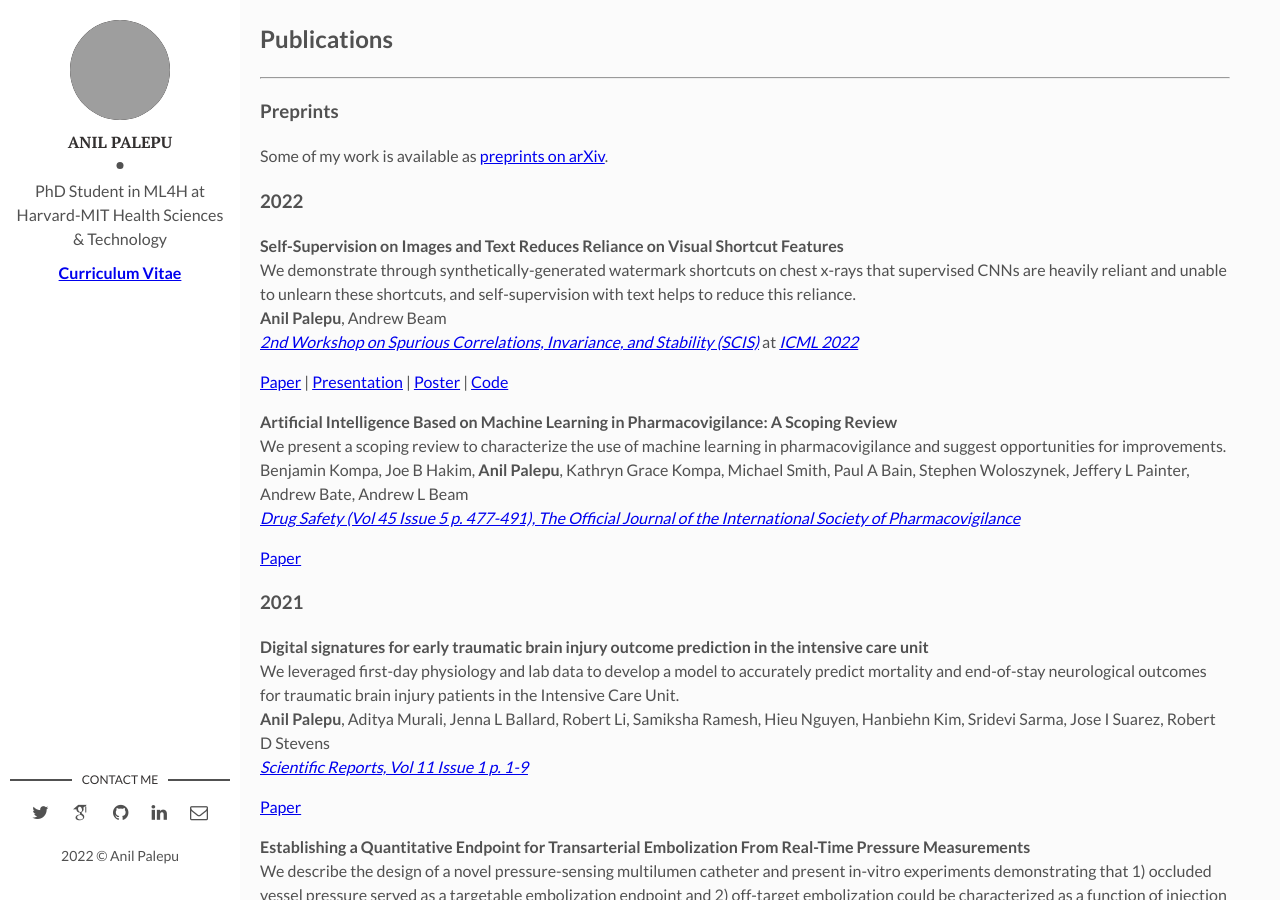
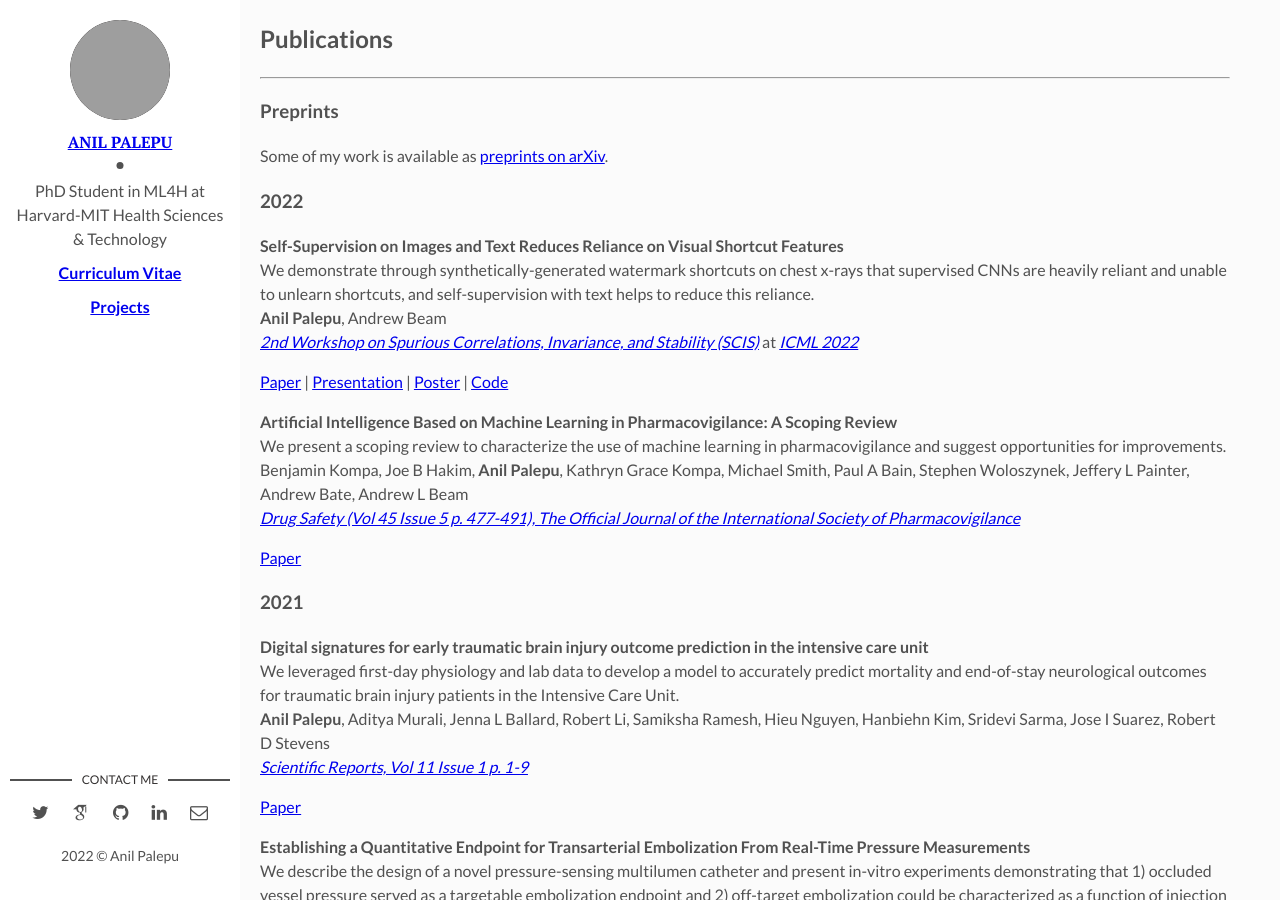
Before and after one commit to apalepu13/apalepu13.GitHub.io, a Jekyll site: the page built from index.html, in a window 1280 px wide and 900 px high, scrolled down 377 px. Built offline with Jekyll 4.4.1, drawn with Linux system fonts in a browser that asks for light colours; nearby versions of some CDN libraries; some web fonts are replaced; the list of posts is cut into pages by our own code; grey boxes are pictures that could not be loaded.

Commit message:
Adding projects page

```diff
--- a/_layouts/main.html
+++ b/_layouts/main.html
@@ -8,9 +8,10 @@ layout: default
       <div class="cover-author-image">
         <a href="{{site.baseurl}}/"><img src="{{site.baseurl}}/assets/img/{% if site.author-img %}{{site.author-img}}{% endif %}" alt="{{site.author}}"></a>
       </div>
-      <div class="author-name">{{site.author}}</div>
+      <div class="author-name"><a href="index.html">{{site.author}}</a></div>
       <p>{{site.about-author}}</p>
       <p><strong><a href="cv.pdf">Curriculum Vitae</a></strong></p>
+      <p><strong><a href="projects.html">Projects</a></strong></p>
     </div>
   </header> <!-- End Header -->
   <footer>
--- a/index.html
+++ b/index.html
@@ -20,7 +20,8 @@ layout: main
           <p>
             <ul class="nav nav-pills nav-stacked">
             <li> 30 September 22 -- Started the personal website.</li>
-            </p>
+            </ul>
+          </p>
         </div>
 
         <div class="row">
@@ -35,7 +36,7 @@ layout: main
           <p>
             <strong> Self-Supervision on Images and Text Reduces Reliance on Visual Shortcut Features</strong>
             <br>
-            We demonstrate through synthetically-generated watermark shortcuts on chest x-rays that supervised CNNs are heavily reliant and unable to unlearn these shortcuts, and self-supervision with text helps to reduce this reliance.
+            We demonstrate through synthetically-generated watermark shortcuts on chest x-rays that supervised CNNs are heavily reliant and unable to unlearn shortcuts, and self-supervision with text helps to reduce this reliance.
               <br>
             <strong>Anil Palepu</strong>, Andrew Beam
             <br>
```
Also changed, not shown: projects.html (added, +53 -0 lines).
